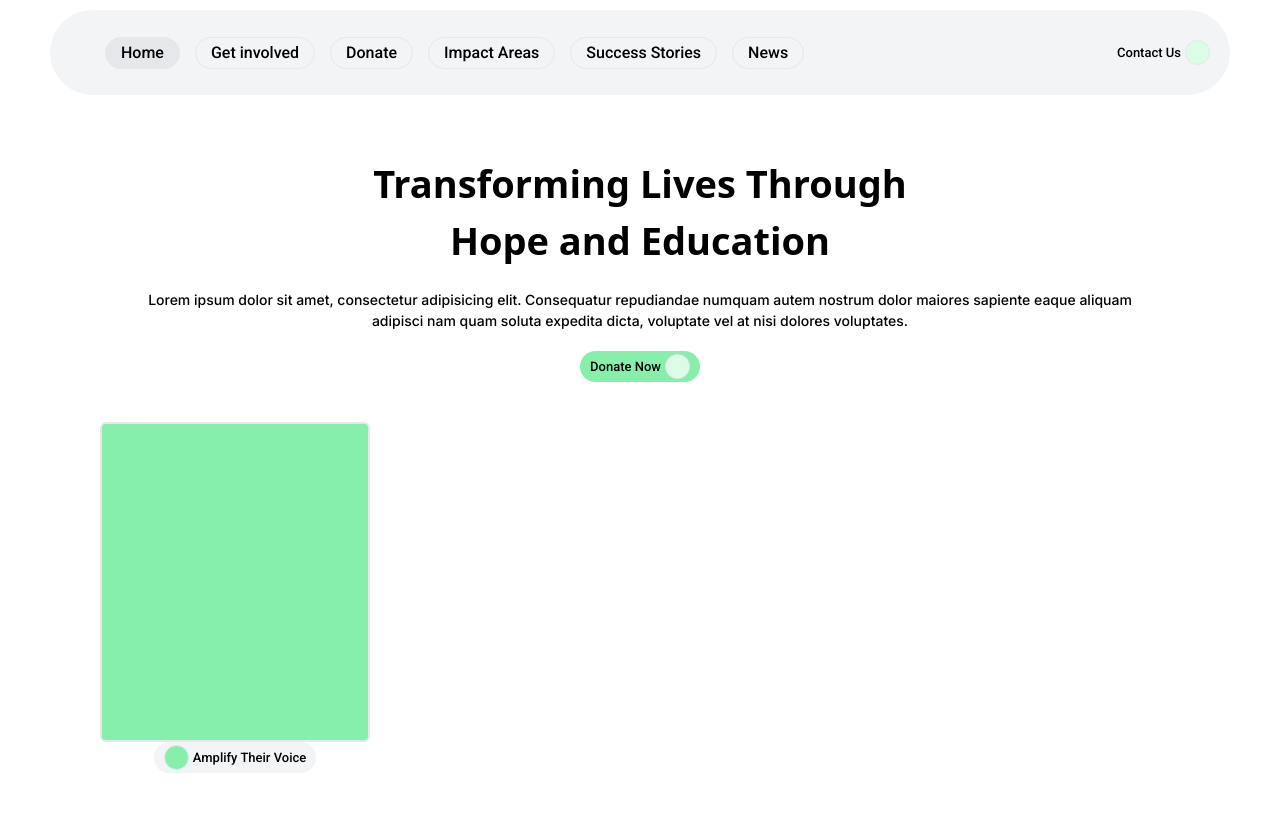
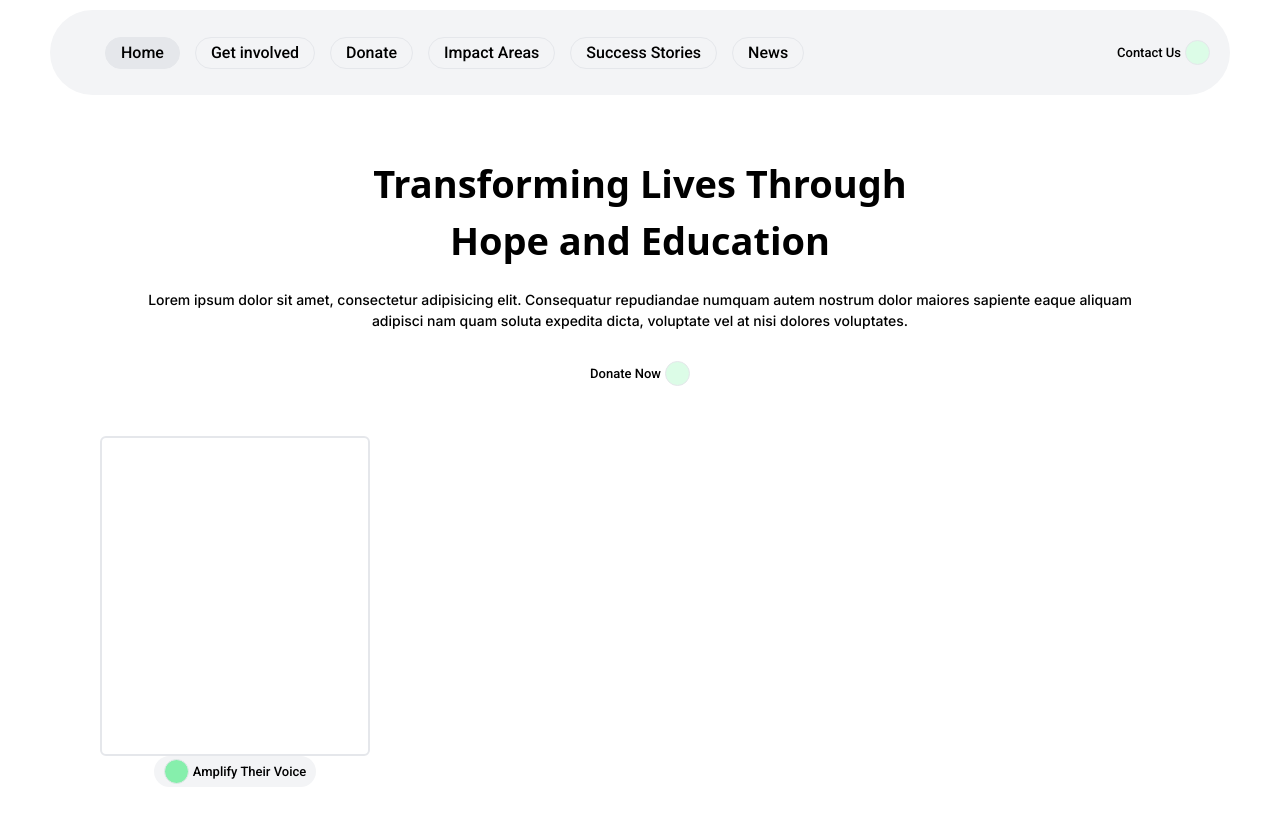
Before and after one commit to KenUdoudo/company, a React (Vite) app: page / in a window 1280 px wide. Shown: the top 822 px of the page. Built offline with nearby package versions, Linux system fonts and the light colour scheme.

Commit message:
Update section1.jsx

```diff
--- a/src/components/Home/section1.jsx
+++ b/src/components/Home/section1.jsx
@@ -4,7 +4,7 @@ const Section1 = () => {
             <div className="flex flex-col justify-center items-center text-center gap-y-[20px]">
                 <p className="text-[38px] font-[600]">Transforming Lives Through <br /> Hope and Education</p>
                 <p className="px-[80px] text-[14px] font-inter font-[500]">Lorem ipsum dolor sit amet, consectetur adipisicing elit. Consequatur repudiandae numquam autem nostrum dolor maiores sapiente eaque aliquam adipisci nam quam soluta expedita dicta, voluptate vel at nisi dolores voluptates.</p>
-                <div className='flex flex-row justify-center items-center gap-[4px] rounded-full px-[10px] py-[3px] bg-green-300 cursor-pointer'>
+                <div className='flex flex-row justify-center items-center gap-[4px] rounded-full px-[10px] py-[10px] bg-#CEFA05 cursor-pointer'>
                     <p className='text-[13px] font-roboto font-[500]'>Donate Now</p>
                     <div className='h-[25px] w-[25px] rounded-full border-[1px] bg-green-100'></div>
                 </div>
@@ -12,7 +12,7 @@ const Section1 = () => {
 
             <div className="px-[50px] flex flex-row justify-center items-center mt-[40px]">
                 <div className="w-[25%] h-[400px] flex flex-col justify-normal items-center">
-                    <div className="h-[80%] w-full border-[2px] bg-green-300 rounded-md"></div>
+                    <div className="h-[80%] w-full border-[2px] bg-#CEFA05 rounded-md"></div>
                     <div>
                         <div className='flex flex-row justify-start items-center gap-[4px] rounded-full px-[10px] py-[3px] bg-gray-100 cursor-pointer'>
                             <div className='h-[25px] w-[25px] rounded-full border-[1px] bg-green-300'></div>
```
